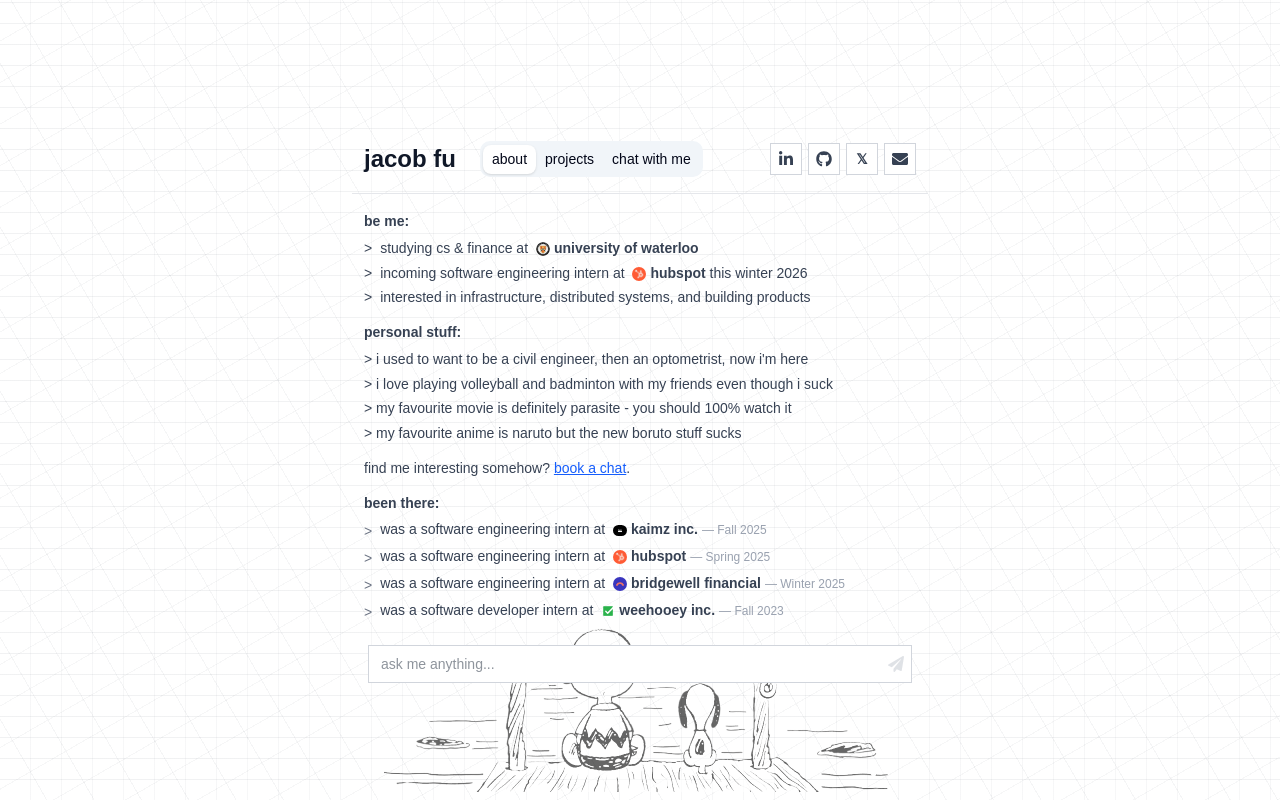
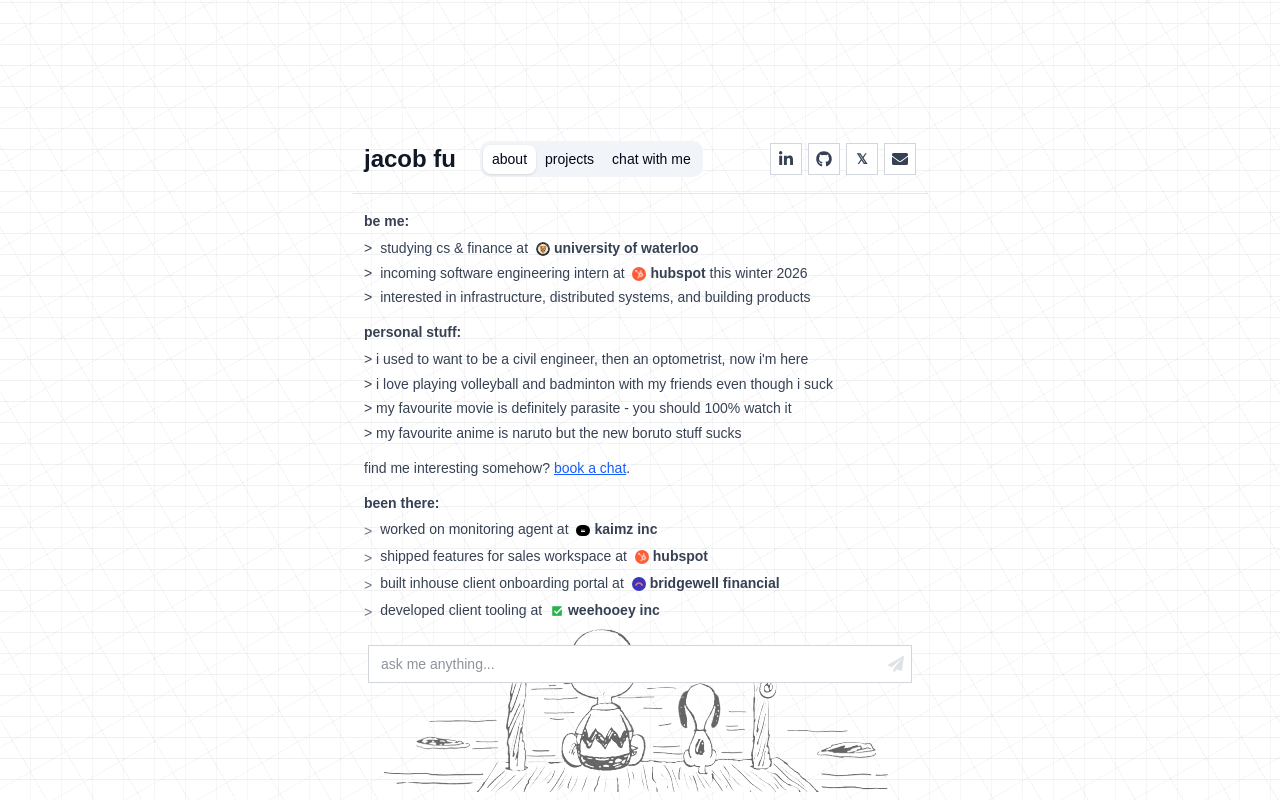
Before and after one commit to FuJacob/jafu-portfolio, a Next.js app in the folder main/: page / in a window 1280 px wide. Built offline with nearby package versions, Linux system fonts and the light colour scheme; a web font is replaced by a local one.

Commit message:
update about

```diff
--- a/main/components/sections/About.tsx
+++ b/main/components/sections/About.tsx
@@ -148,30 +148,66 @@
         <div>
           <p className="font-semibold mb-1">been there:</p>
           <div className="space-y-0.5">
-            {workHistory.map((job, index) => (
-              <div key={index} className="flex items-start gap-2">
+            <div className="flex items-start gap-2">
               <span className="text-gray-500 mt-0.5">&gt;</span>
               <span>
-                  was a {job.title.toLowerCase()} at{" "}
+                worked on monitoring agent at{" "}
                 <Image
-                    src={job.icon}
-                    alt={job.company}
+                  src="/companies/kaimz.png"
+                  alt="Kaimz Inc."
                   width={14}
                   height={14}
                   className="inline rounded-full mx-1 object-contain"
                   style={{ objectFit: "contain" }}
                 />
-                  <span className="font-semibold">
-                    {job.company.toLowerCase()}
-                  </span>
-                  {job.date && (
-                    <span className="text-xs text-gray-400 ml-1">
-                      — {getSeasonFromDate(job.date)}
-                    </span>
-                  )}
+                <span className="font-semibold">kaimz inc</span>
               </span>
             </div>
-            ))}
+            <div className="flex items-start gap-2">
+              <span className="text-gray-500 mt-0.5">&gt;</span>
+              <span>
+                shipped features for sales workspace at{" "}
+                <Image
+                  src="/companies/hubspot.png"
+                  alt="HubSpot"
+                  width={14}
+                  height={14}
+                  className="inline rounded-full mx-1 object-contain"
+                  style={{ objectFit: "contain" }}
+                />
+                <span className="font-semibold">hubspot</span>
+              </span>
+            </div>
+            <div className="flex items-start gap-2">
+              <span className="text-gray-500 mt-0.5">&gt;</span>
+              <span>
+                built inhouse client onboarding portal at{" "}
+                <Image
+                  src="/companies/bridgewell.png"
+                  alt="Bridgewell Financial"
+                  width={14}
+                  height={14}
+                  className="inline rounded-full mx-1 object-contain"
+                  style={{ objectFit: "contain" }}
+                />
+                <span className="font-semibold">bridgewell financial</span>
+              </span>
+            </div>
+            <div className="flex items-start gap-2">
+              <span className="text-gray-500 mt-0.5">&gt;</span>
+              <span>
+                developed client tooling at{" "}
+                <Image
+                  src="/companies/weehooey.png"
+                  alt="Weehooey Inc."
+                  width={14}
+                  height={14}
+                  className="inline rounded-full mx-1 object-contain"
+                  style={{ objectFit: "contain" }}
+                />
+                <span className="font-semibold">weehooey inc</span>
+              </span>
+            </div>
           </div>
         </div>
       </div>
```
Lines whose indentation alone changed are shown as unchanged.
